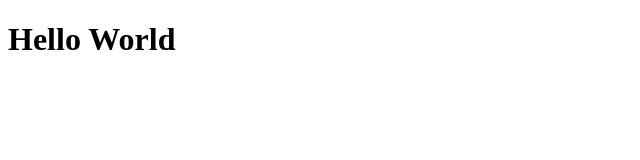
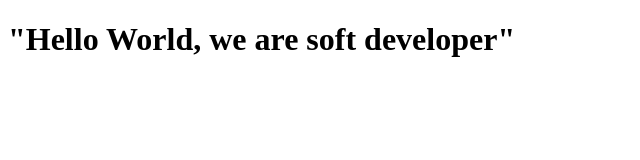
Before and after one commit to Gleennkar/New-Repos, a plain HTML site: page index.html in a window 1280 px wide. Shown: the whole page, without its empty margins (0-640 px from the left). Drawn offline with Linux system fonts and the light colour scheme.

Commit message:
index.html

```diff
--- a/index.html
+++ b/index.html
@@ -4,9 +4,11 @@
     <meta charset="UTF-8">
     <meta http-equiv="X-UA-Compatible" content="IE=edge">
     <meta name="viewport" content="width=device-width, initial-scale=1.0">
-    <title>Document</title>
+    <title>My Peer Repos</title>
 </head>
 <body>
-    <h1>Hello World</h1>
+    <h1>"Hello World, we are soft developer"</h1>
+
+
 </body>
 </html>
```
